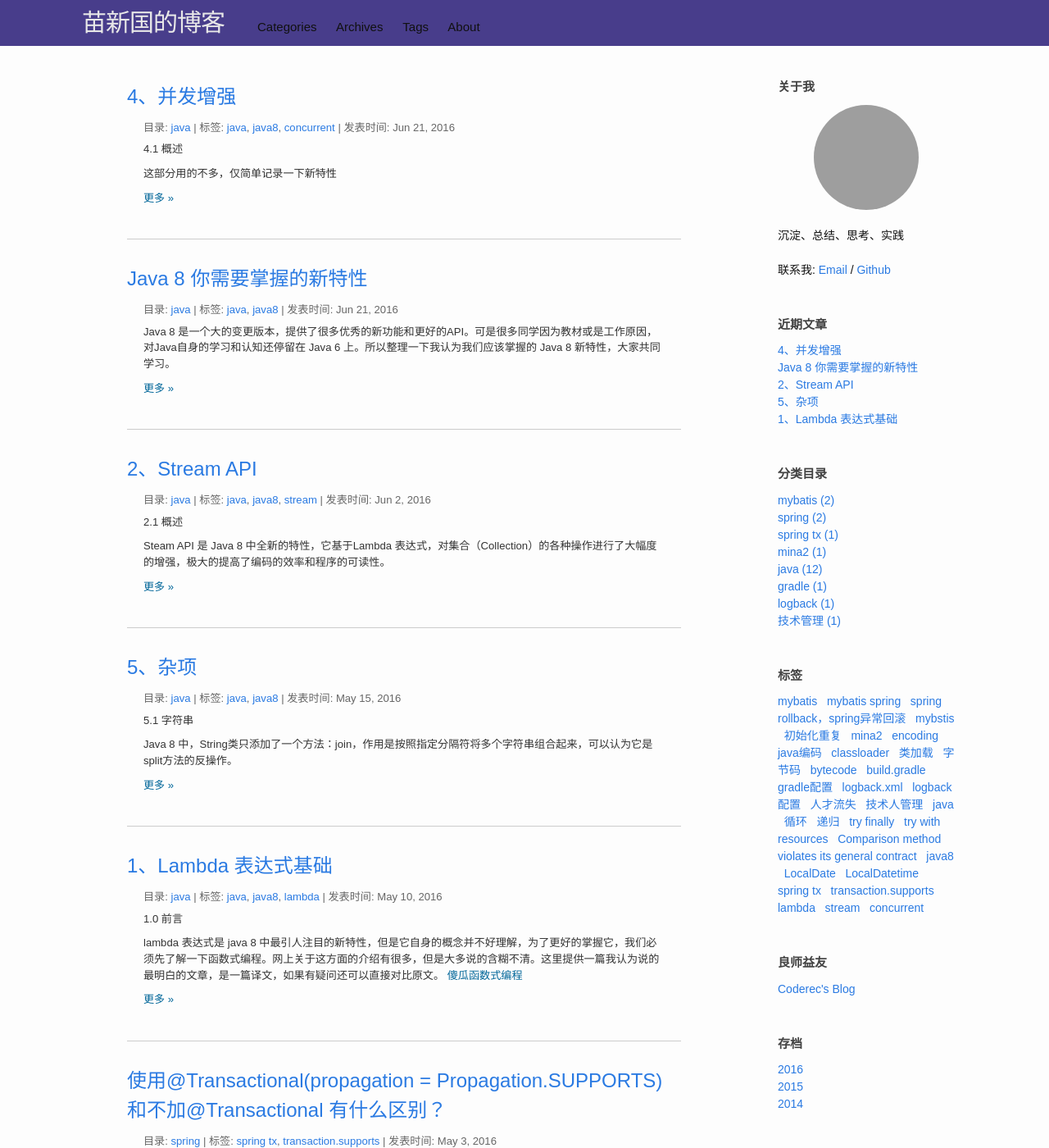
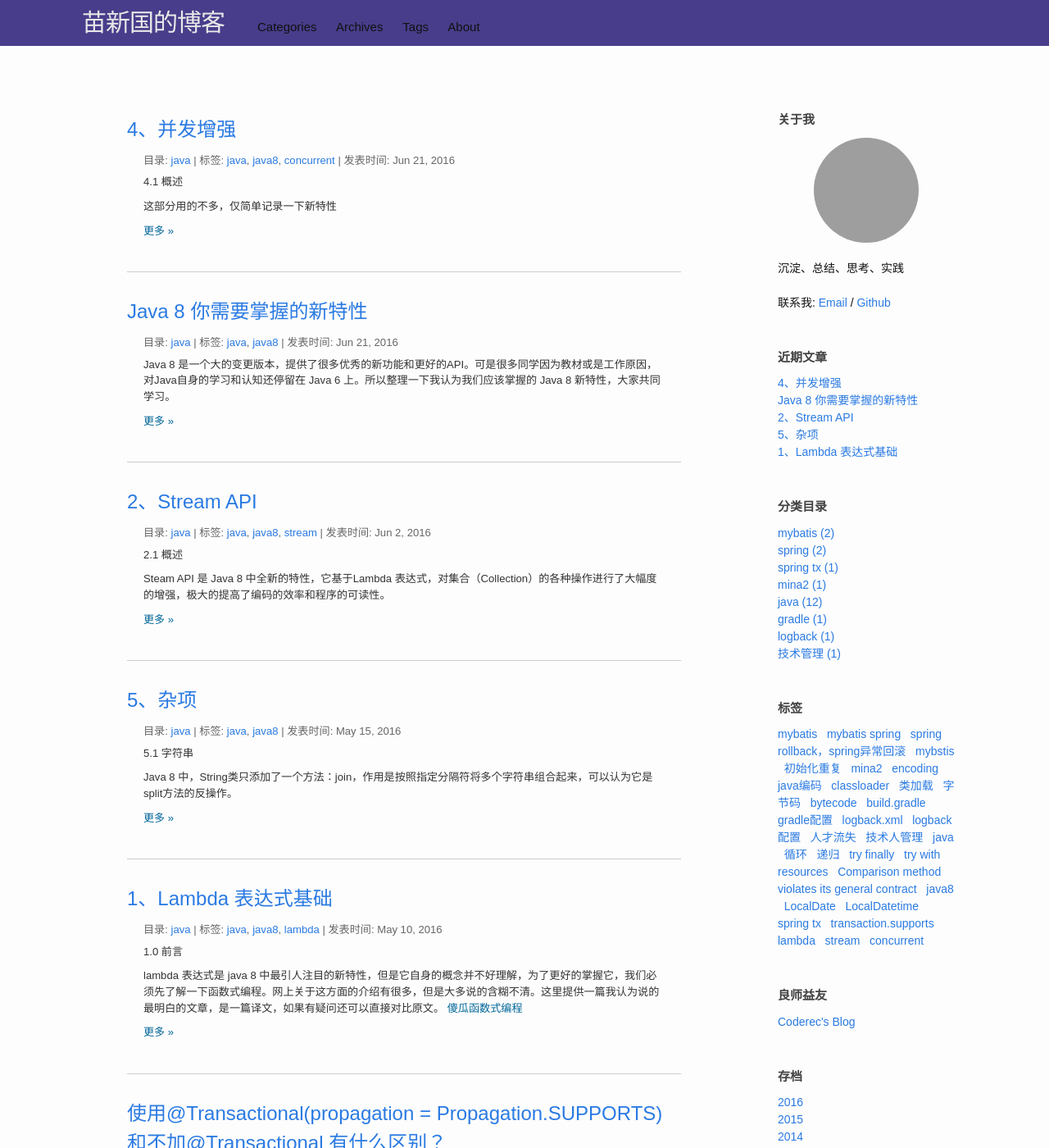
Before and after one commit to miaoxinguo/miaoxinguo.github.io, a Jekyll site: the page built from index.html, in a window 1280 px wide and 1400 px high. Shown: the whole window at 82% size. Built offline with Jekyll 4.4.1, drawn with Linux system fonts in a browser that asks for light colours; the list of posts is cut into pages by our own code; grey boxes are pictures that could not be loaded.

Commit message:
change style

```diff
--- a/_sass/_layout.scss
+++ b/_sass/_layout.scss
@@ -218,7 +218,7 @@
     margin-right: auto;
     margin-left: auto;
 
-    padding-top: 60px; // 自己加的
+    padding-top: 100px; // 自己加的
     padding-right: $spacing-unit;
     padding-left: $spacing-unit;
     @extend %clearfix;
```
